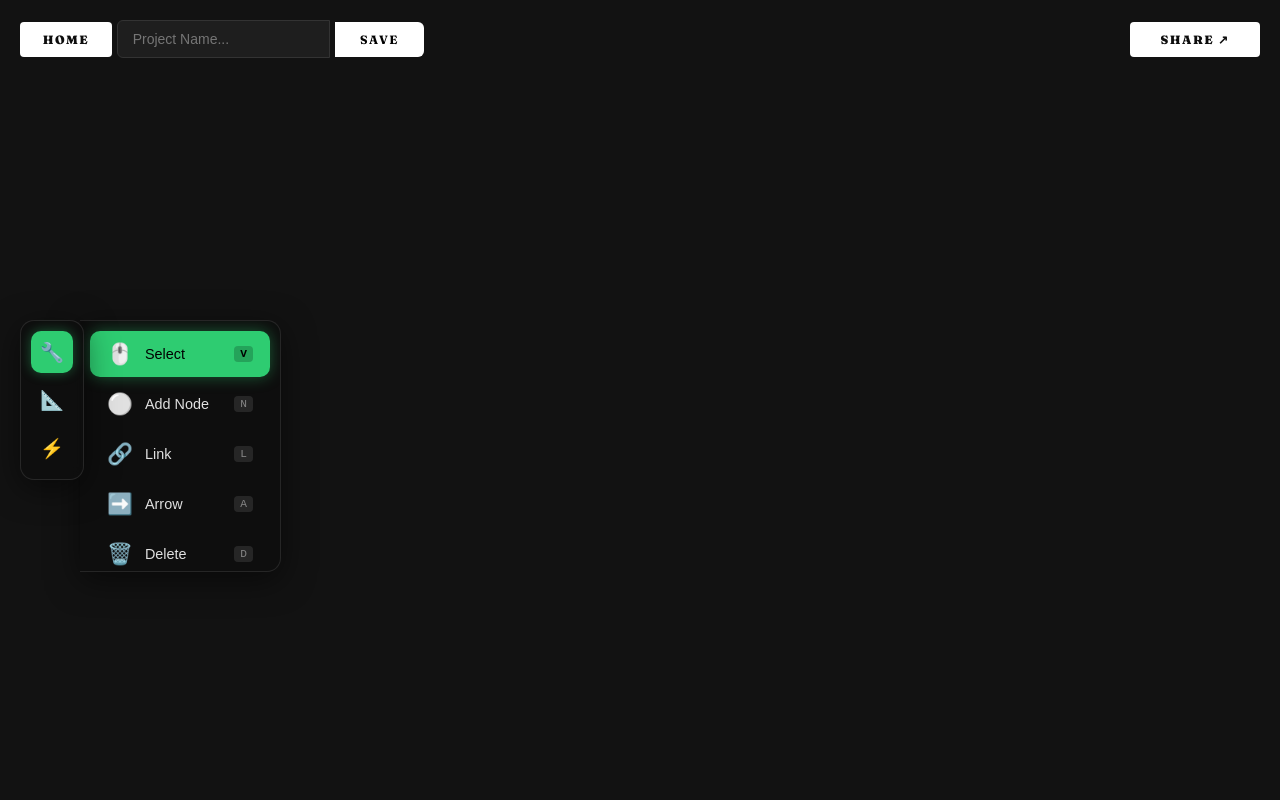
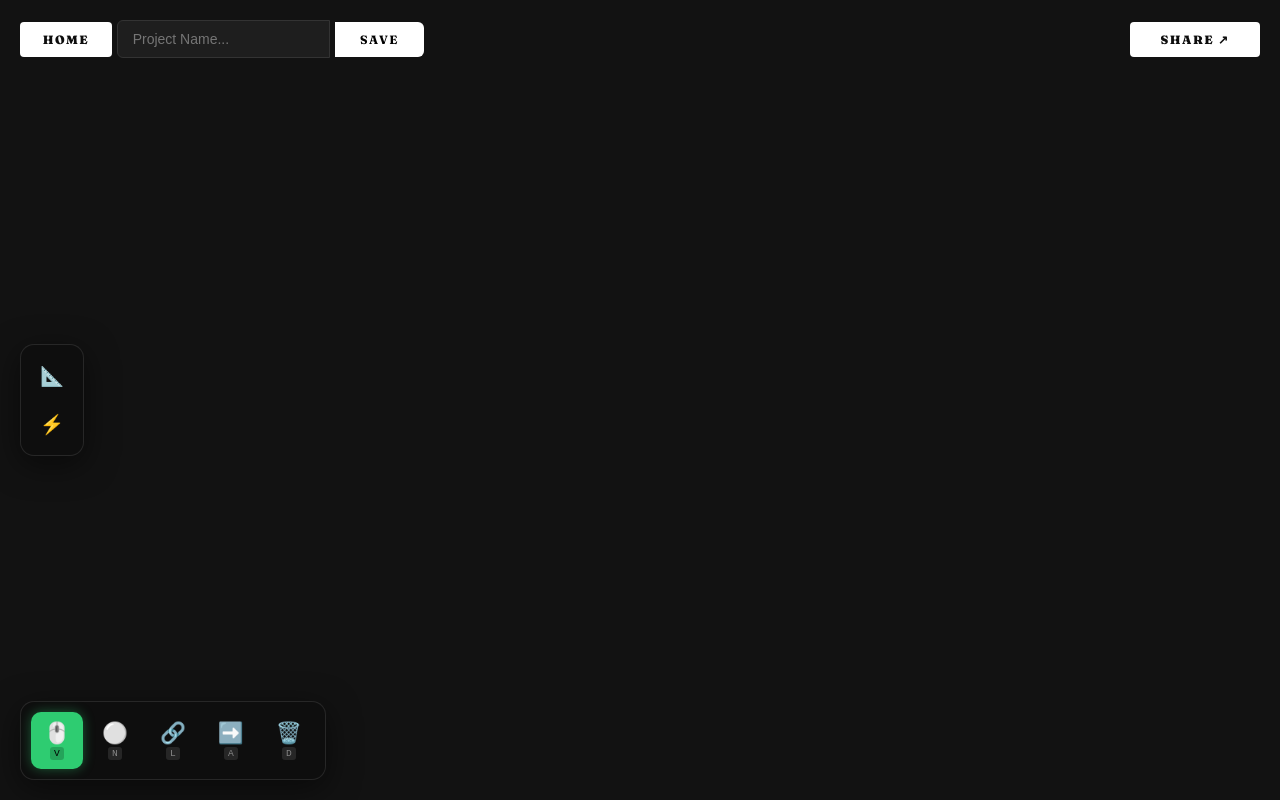
Before and after one commit to FerCesio/NodeVix, a React (Vite) app in the folder app/: page /project/new in a window 1280 px wide. Built offline with nearby package versions, Linux system fonts and the light colour scheme.

Commit message:
Changed sandbox tools layout

```diff
--- a/app/src/components/sandbox/SandboxPanel.tsx
+++ b/app/src/components/sandbox/SandboxPanel.tsx
@@ -12,13 +12,12 @@ interface SandboxPanelProps {
 }
 
 const SECTIONS: { id: PanelSection; icon: string }[] = [
-  { id: 'TOOLS', icon: '🔧' },
   { id: 'STRUCTURES', icon: '📐' },
   { id: 'ALGORITHMS', icon: '⚡' },
 ];
 
 export const SandboxPanel: React.FC<SandboxPanelProps> = ({ activeMode, onModeChange, onGeneratePreset, onRunAlgorithm }) => {
-  const [activeSection, setActiveSection] = useState<PanelSection | null>('TOOLS');
+  const [activeSection, setActiveSection] = useState<PanelSection | null>(null);
 
   useEffect(() => {
     const handleKey = (e: KeyboardEvent) => {
@@ -35,6 +34,23 @@ export const SandboxPanel: React.FC<SandboxPanelProps> = ({ activeMode, onModeCh
   };
 
   return (
+    <>
+      {/* Tools toolbar - bottom left */}
+      <div className="tools-bar">
+        {AVAILABLE_TOOLS.map(tool => (
+          <button
+            key={tool.mode}
+            className={`tools-bar-btn ${activeMode === tool.mode ? 'active' : ''}`}
+            onClick={() => onModeChange(tool.mode)}
+            title={`${tool.label} (${tool.shortcut})`}
+          >
+            <span className="tools-bar-icon">{tool.icon}</span>
+            <kbd className="tools-bar-kbd">{tool.shortcut}</kbd>
+          </button>
+        ))}
+      </div>
+
+      {/* Structures/Algorithms panel - left center */}
       <div className="sandbox-panel">
         <div className="panel-tabs">
           {SECTIONS.map(section => (
@@ -50,18 +66,6 @@ export const SandboxPanel: React.FC<SandboxPanelProps> = ({ activeMode, onModeCh
         </div>
 
         <div className={`panel-content ${activeSection ? 'open' : ''}`}>
-        {activeSection === 'TOOLS' && AVAILABLE_TOOLS.map(tool => (
-          <button
-            key={tool.mode}
-            className={`tool-button ${activeMode === tool.mode ? 'active' : ''}`}
-            onClick={() => onModeChange(tool.mode)}
-            title={`${tool.label} (${tool.shortcut})`}
-          >
-            <span className="tool-icon">{tool.icon}</span>
-            <span className="tool-label">{tool.label}</span>
-            <kbd className="tool-shortcut">{tool.shortcut}</kbd>
-          </button>
-        ))}
           {activeSection === 'STRUCTURES' && (
             <StructuresSection onGenerate={onGeneratePreset} />
           )}
@@ -70,5 +74,6 @@ export const SandboxPanel: React.FC<SandboxPanelProps> = ({ activeMode, onModeCh
           )}
         </div>
       </div>
+    </>
   );
 };
--- a/app/src/styles/sandbox.css
+++ b/app/src/styles/sandbox.css
@@ -13,6 +13,63 @@
     border-radius: 16px;
     border: 1px solid rgba(255, 255, 255, 0.1);
     box-shadow: 0 8px 32px rgba(0, 0, 0, 0.5);
+}
+
+/* Tools bar - bottom left horizontal */
+.tools-bar {
+    position: absolute;
+    bottom: 20px;
+    left: 20px;
+    z-index: 100;
+    display: flex;
+    flex-direction: row;
+    gap: 6px;
+    background: rgba(15, 15, 15, 0.85);
+    backdrop-filter: blur(8px);
+    padding: 10px;
+    border-radius: 14px;
+    border: 1px solid rgba(255, 255, 255, 0.1);
+    box-shadow: 0 8px 32px rgba(0, 0, 0, 0.5);
+}
+
+.tools-bar-btn {
+    display: flex;
+    flex-direction: column;
+    align-items: center;
+    gap: 2px;
+    background: transparent;
+    border: 1px solid transparent;
+    border-radius: 10px;
+    padding: 8px 12px;
+    cursor: pointer;
+    transition: background 0.15s ease, box-shadow 0.15s ease;
+}
+
+.tools-bar-btn:hover {
+    background: rgba(255, 255, 255, 0.08);
+}
+
+.tools-bar-btn.active {
+    background: #2ecc71;
+    box-shadow: 0 0 12px rgba(46, 204, 113, 0.4);
+}
+
+.tools-bar-icon {
+    font-size: 1.3rem;
+}
+
+.tools-bar-kbd {
+    font-size: 0.6rem;
+    padding: 1px 4px;
+    border-radius: 3px;
+    background: rgba(255, 255, 255, 0.1);
+    color: #888;
+    font-family: monospace;
+}
+
+.tools-bar-btn.active .tools-bar-kbd {
+    background: rgba(0, 0, 0, 0.2);
+    color: #000;
 }
 
 .sandbox-panel {
```
Lines whose indentation alone changed are shown as unchanged.
